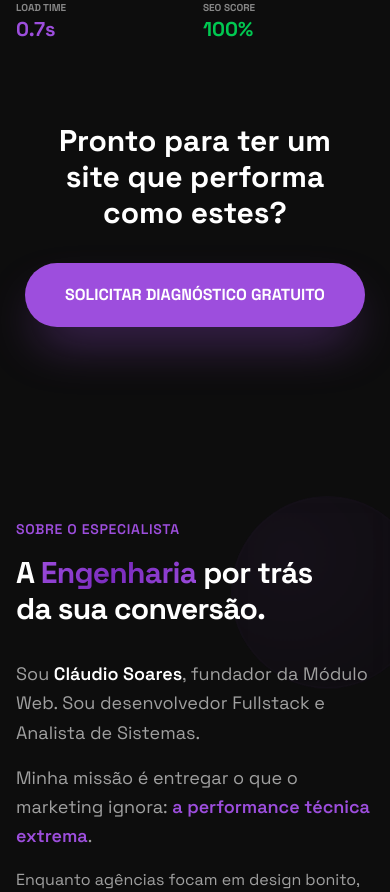
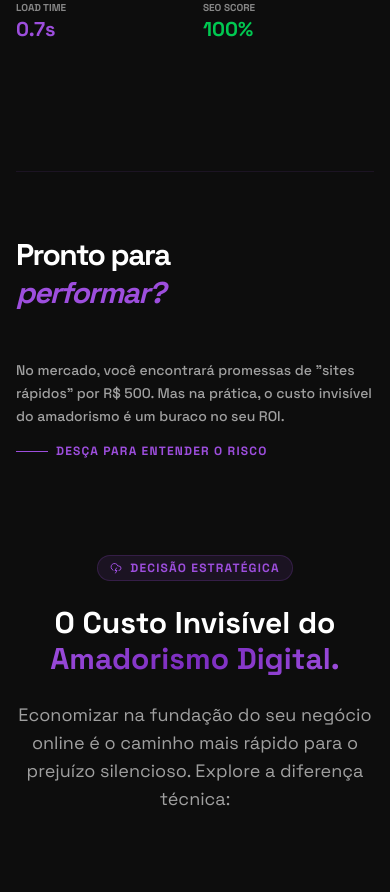
Before and after one commit to claudiojas/landing-page-mw-technology, a Next.js app: page / in a window 390 px wide. Shown: the part 5020-5912 px from the top of the page. Built offline with nearby package versions, Linux system fonts and the light colour scheme.

Commit message:
feat: implement technical education section and refine page transitions

```diff
--- a/app/page.tsx
+++ b/app/page.tsx
@@ -3,6 +3,7 @@ import { Hero } from "@/components/landing/hero"
 import { PerformanceImpact } from "@/components/landing/performance-impact"
 import { About } from "@/components/landing/about"
 import { PortfolioShowcase } from "@/components/landing/portfolio-showcase"
+import { TechnicalEducation } from "@/components/landing/technical-education"
 import { FAQ } from "@/components/landing/faq"
 import { Footer } from "@/components/landing/footer"
 import { WhatsAppButton } from "@/components/landing/whatsapp-button"
@@ -14,6 +15,7 @@ export default function HomePage() {
       <Hero />
       <PerformanceImpact />
       <PortfolioShowcase />
+      <TechnicalEducation />
       <About />
       <FAQ />
       <Footer />
--- a/components/landing/portfolio-showcase.tsx
+++ b/components/landing/portfolio-showcase.tsx
@@ -182,18 +182,31 @@ export function PortfolioShowcase() {
           ))}
         </div>
 
-        {/* Closing CTA for section */}
+        {/* Structural Bridge to Education */}
         <motion.div
            initial={{ opacity: 0, y: 20 }}
            whileInView={{ opacity: 1, y: 0 }}
            viewport={{ once: true }}
-           className="mt-20 lg:mt-32 text-center"
+           className="mt-32 lg:mt-56 relative"
         >
-          <div className="max-w-3xl mx-auto space-y-8">
-            <h2 className="text-3xl lg:text-5xl font-black text-balance">Pronto para ter um site que <br className="hidden lg:block"/> performa como estes?</h2>
-            <button className="px-10 py-5 bg-primary text-primary-foreground font-black rounded-full hover:scale-105 transition-transform shadow-2xl shadow-primary/40">
-              SOLICITAR DIAGNÓSTICO GRATUITO
-            </button>
+          {/* Asymmetrical Narrative Hook */}
+          <div className="grid lg:grid-cols-2 gap-12 items-end text-left border-t border-primary/10 pt-16">
+            <div className="space-y-6">
+              <h2 className="text-3xl lg:text-6xl font-black leading-tight tracking-tighter">
+                Pronto para <br/>
+                <span className="text-primary italic">performar?</span>
+              </h2>
+            </div>
+            <div className="space-y-4">
+              <p className="text-muted-foreground text-sm lg:text-lg font-medium leading-relaxed">
+                No mercado, você encontrará promessas de "sites rápidos" por R$ 500.
+                Mas na prática, o custo invisível do amadorismo é um buraco no seu ROI.
+              </p>
+              <div className="flex items-center gap-2 text-primary font-bold text-xs uppercase tracking-widest">
+                <div className="w-8 h-px bg-primary" />
+                Desça para entender o risco
+              </div>
+            </div>
           </div>
         </motion.div>
       </div>
--- /dev/null
+++ b/components/landing/technical-education.tsx
@@ -0,0 +1,156 @@
+"use client"
+
+import { motion } from "framer-motion"
+import { ShieldAlert, Zap, Gauge, Rocket, TrendingDown, TrendingUp, AlertTriangle, CheckCircle2, CloudLightning } from "lucide-react"
+
+const stats = [
+  {
+    label: "Baixo Custo Genérico",
+    subtitle: "Amadorismo Técnico",
+    status: "crítico",
+    color: "text-red-500",
+    bg: "bg-red-500/5",
+    border: "border-red-500/20",
+    items: [
+      { icon: <AlertTriangle className="w-5 h-5" />, title: "Dívida Técnica Alta", text: "Código legado e plugins inchados que travam o navegador." },
+      { icon: <TrendingDown className="w-5 h-5" />, title: "Evasão de Clientes", text: "Cada 1s de atraso mata 20% das suas conversões." },
+      { icon: <ShieldAlert className="w-5 h-5" />, title: "Vulnerabilidade", text: "Estruturas genéricas são alvos fáceis para ataques." }
+    ],
+    metrics: [
+      { label: "Carregamento", value: "4.8s", score: 45 },
+      { label: "SEO Score", value: "62/100", score: 62 },
+      { label: "Segurança", value: "Baixa", score: 30 }
+    ]
+  },
+  {
+    label: "Engenharia de Elite",
+    subtitle: "Módulo Web Elite",
+    status: "excelência",
+    color: "text-emerald-500",
+    bg: "bg-emerald-500/5",
+    border: "border-emerald-500/20",
+    items: [
+      { icon: <Zap className="w-5 h-5" />, title: "Performance Extrema", text: "Código artesanal em Next.js para carga instantânea." },
+      { icon: <TrendingUp className="w-5 h-5" />, title: "Crédito de Conversão", text: "Estrutura otimizada para maximizar cada centavo de tráfego." },
+      { icon: <Rocket className="w-5 h-5" />, title: "Escalabilidade", text: "Infraestrutura pronta para receber milhões de acessos." }
+    ],
+    metrics: [
+      { label: "Carregamento", value: "0.7s", score: 99 },
+      { label: "SEO Score", value: "100/100", score: 100 },
+      { label: "Segurança", value: "Bancária", score: 100 }
+    ]
+  }
+]
+
+export function TechnicalEducation() {
+  return (
+    <section id="educacao" className="relative pb-24 lg:pb-40 bg-background overflow-hidden">
+      <div className="max-w-7xl mx-auto px-4 sm:px-6 lg:px-8 relative z-10">
+        <div className="text-center mb-20">
+          <motion.div
+            initial={{ opacity: 0, scale: 0.9 }}
+            whileInView={{ opacity: 1, scale: 1 }}
+            viewport={{ once: true }}
+            className="inline-flex items-center gap-2 px-3 py-1 rounded-full bg-primary/10 border border-primary/20 text-primary text-xs font-bold uppercase tracking-widest mb-6"
+          >
+            <CloudLightning className="w-3 h-3" />
+            Decisão Estratégica
+          </motion.div>
+          <h2 className="text-3xl sm:text-4xl lg:text-5xl font-black mb-6">
+            O Custo Invisível do <span className="gradient-text">Amadorismo Digital.</span>
+          </h2>
+          <p className="text-muted-foreground text-lg max-w-2xl mx-auto">
+            Economizar na fundação do seu negócio online é o caminho mais rápido para o prejuízo silencioso. Explore a diferença técnica:
+          </p>
+        </div>
+
+        <div className="grid lg:grid-cols-2 gap-8 lg:gap-16 items-stretch">
+          {stats.map((card, i) => (
+            <motion.div
+              key={i}
+              initial={{ opacity: 0, x: i === 0 ? -50 : 50 }}
+              whileInView={{ opacity: 1, x: 0 }}
+              viewport={{ once: true }}
+              className={`relative flex flex-col p-8 lg:p-12 rounded-[2.5rem] border ${card.border} ${card.bg} backdrop-blur-sm overflow-hidden group`}
+            >
+              {/* Card Header */}
+              <div className="mb-10">
+                <div className="flex items-center justify-between mb-2">
+                  <span className={`text-[10px] font-black uppercase tracking-[0.3em] ${card.color}`}>{card.status}</span>
+                  {i === 1 && (
+                    <div className="bg-emerald-500/20 text-emerald-500 px-3 py-1 rounded-full text-[10px] font-black animate-pulse">
+                      INVESTIMENTO DE ALTO ROI
+                    </div>
+                  )}
+                </div>
+                <h3 className="text-3xl lg:text-4xl font-black mb-2">{card.label}</h3>
+                <p className="text-muted-foreground font-bold italic">{card.subtitle}</p>
+              </div>
+
+              {/* Progress Gauges */}
+              <div className="grid grid-cols-3 gap-4 mb-12">
+                {card.metrics.map((metric, idx) => (
+                  <div key={idx} className="space-y-2">
+                    <div className="flex justify-between items-end">
+                      <span className="text-[8px] font-bold opacity-50 uppercase">{metric.label}</span>
+                      <span className={`text-[10px] font-black ${card.color}`}>{metric.value}</span>
+                    </div>
+                    <div className="h-1 bg-white/5 rounded-full overflow-hidden">
+                      <motion.div
+                        initial={{ width: 0 }}
+                        whileInView={{ width: `${metric.score}%` }}
+                        transition={{ duration: 1.5, delay: 0.5 + idx * 0.1 }}
+                        className={`h-full ${i === 0 ? "bg-red-500" : "bg-emerald-500"}`}
+                      />
+                    </div>
+                  </div>
+                ))}
+              </div>
+
+              {/* List Items */}
+              <div className="space-y-8 mb-12 grow">
+                {card.items.map((item, idx) => (
+                  <div key={idx} className="flex gap-4">
+                    <div className={`mt-1 shrink-0 w-10 h-10 rounded-xl ${card.bg} border ${card.border} flex items-center justify-center ${card.color}`}>
+                      {item.icon}
+                    </div>
+                    <div>
+                      <h4 className="font-black text-sm mb-1">{item.title}</h4>
+                      <p className="text-muted-foreground text-xs leading-relaxed">{item.text}</p>
+                    </div>
+                  </div>
+                ))}
+              </div>
+
+              {/* Bottom Decoration for "Elite" card */}
+              {i === 1 ? (
+                <div className="pt-8 border-t border-emerald-500/20">
+                  <div className="flex items-center justify-between">
+                    <div className="flex -space-x-2">
+                      {[1, 2, 3, 4].map((n) => (
+                        <div key={n} className="w-8 h-8 rounded-full border-2 border-background bg-zinc-800 flex items-center justify-center overflow-hidden">
+                          <div className="w-full h-full bg-emerald-500/20 flex items-center justify-center">
+                            <CheckCircle2 className="w-4 h-4 text-emerald-500" />
+                          </div>
+                        </div>
+                      ))}
+                    </div>
+                    <span className="text-[10px] font-bold text-emerald-500 italic">+50 empresas escaladas</span>
+                  </div>
+                </div>
+              ) : (
+                <div className="pt-8 border-t border-red-500/20">
+                  <p className="text-[10px] text-red-500/70 font-bold italic">Causa comum de falência em negócios digitais que não escalam.</p>
+                </div>
+              )}
+            </motion.div>
+          ))}
+        </div>
+
+        {/* Decorative elements */}
+        <div className="absolute top-1/2 left-0 w-64 h-64 bg-red-500/10 blur-[120px] rounded-full -translate-y-1/2 pointer-events-none" />
+        <div className="absolute top-1/2 right-0 w-64 h-64 bg-emerald-500/10 blur-[120px] rounded-full -translate-y-1/2 pointer-events-none" />
+      </div>
+    </section>
+  )
+}
```
